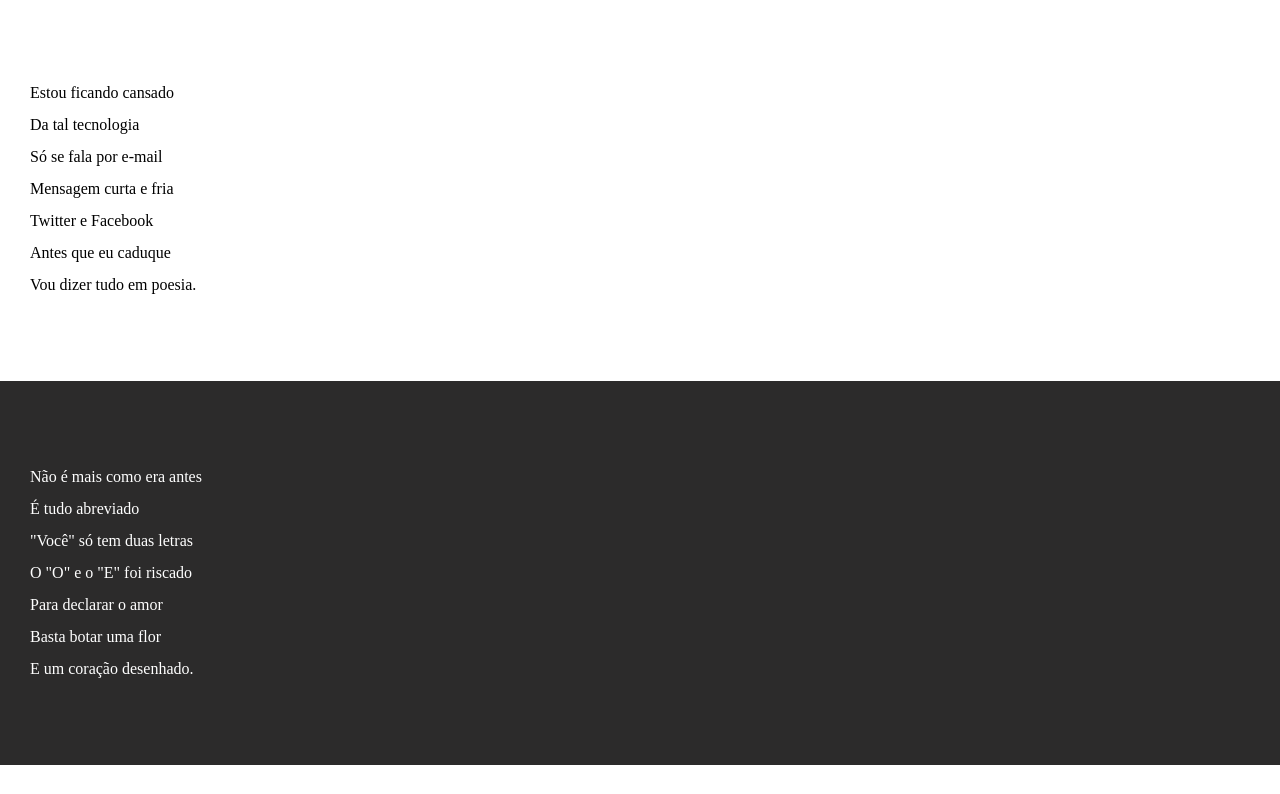
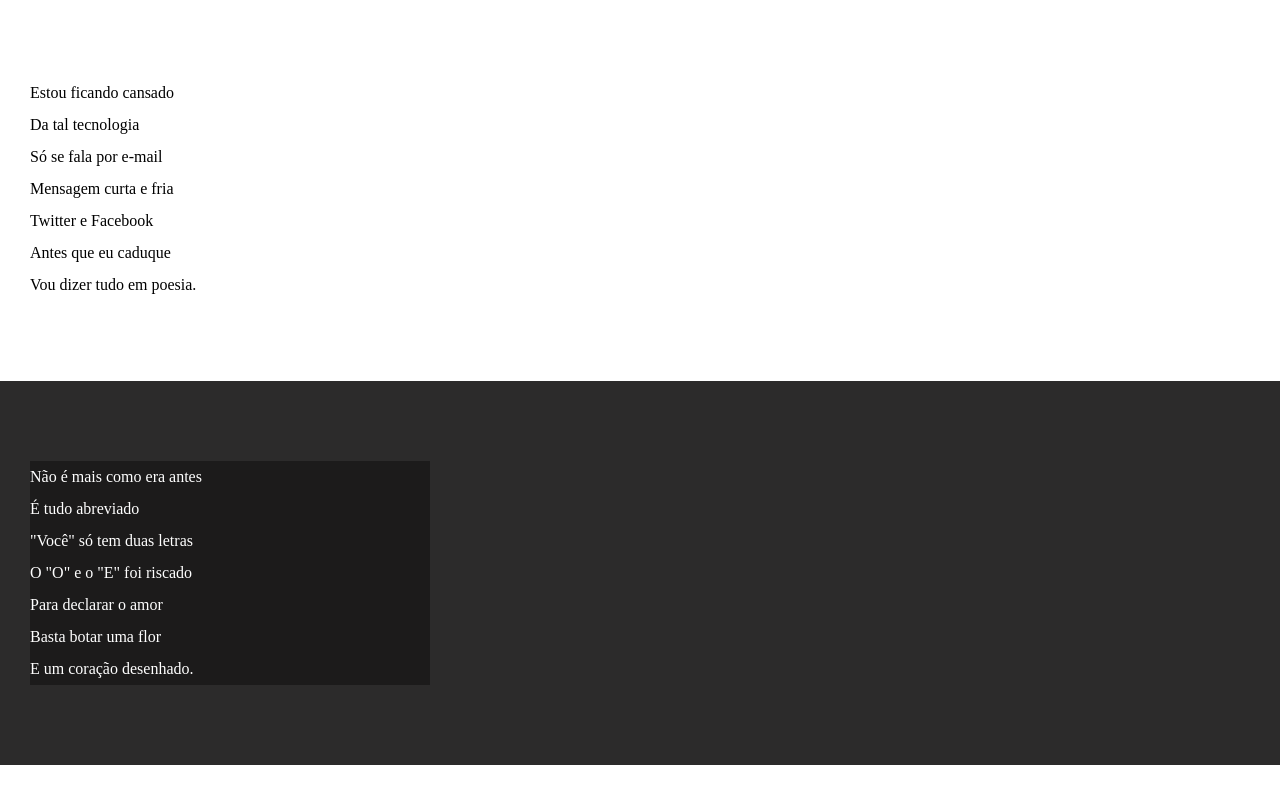
Before and after one commit to Tp810/HTML_CSS, a plain HTML site: page Desafios/Desafio d12/index.html in a window 1280 px wide. Shown: the part 158-952 px from the top of the page. Drawn offline with Linux system fonts and the light colour scheme.

Commit message:
Update style.css

```diff
--- a/Desafios/Desafio d12/estilo/style.css
+++ b/Desafios/Desafio d12/estilo/style.css
@@ -42,6 +42,10 @@ section.imagem{
     background-color: rgb(44, 43, 43);
     color: white;
 }
+section.imagem p{
+    width: 400px;
+    background-color: rgba(0, 0, 0, 0.363);
+}
 footer{
     background-color: black ;
     color: white;
```
